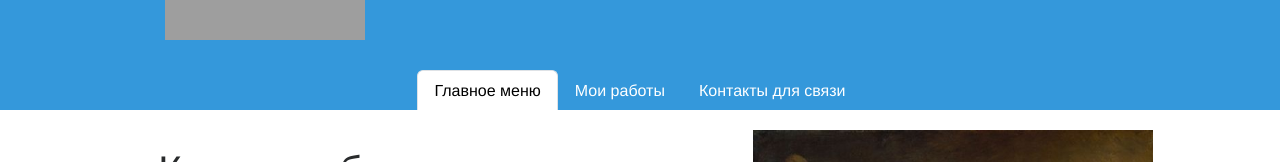
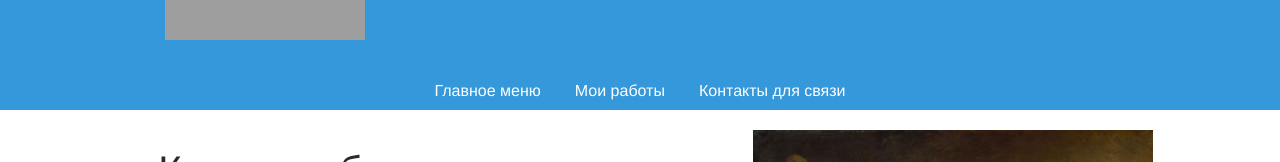
Before and after one commit to AlekseySapunkov/vite-react-bootstrap-ts-app, a React (Vite) app: page / in a window 1280 px wide. Shown: the part 190-352 px from the top of the page. Built offline with nearby package versions, Linux system fonts and the light colour scheme; grey boxes are pictures that could not be loaded.

Commit message:
add Hook useNavigate

```diff
--- a/components/layouts/Header.tsx
+++ b/components/layouts/Header.tsx
@@ -1,19 +1,17 @@
 import React from "react";
 import styles from "./Header.module.scss";
-import {  Nav } from "react-bootstrap";
-const Header = (props:any) => {
-
-  const setVisbilityContactsHandler = (event:any) =>{
-    event.preventDefault()
-    props.setContactsVisible()
+import { Nav } from "react-bootstrap";
+import { Outlet, useNavigate } from 'react-router-dom';
+const Header = (props: any) => {
+  const navigate = useNavigate();
+  const setVisbilityContactsHandler = (event: any) => {
+    navigate('/contacts', { replace: false })
   }
-  const setVisbilityMainContextHandler = (event:any) =>{
-    event.preventDefault()
-    props.setMainContextVisible()
+  const setVisbilityMainContextHandler = (event: any) => {
+    navigate('/', { replace: false })
   }
-  const setVisibilityMyWorksHandler = (event:any) =>{
-    event.preventDefault();
-    props.setMyWorksVisible()
+  const setVisibilityMyWorksHandler = (event: any) => {
+    navigate('/', { replace: false })
   }
   return (
     <React.Fragment>
@@ -23,13 +21,14 @@ const Header = (props:any) => {
           <h1>Художник Ксения</h1>
         </div>
         <Nav className="justify-content-center" variant="tabs" defaultActiveKey="#home">
-        <Nav.Item>
-            <Nav.Link href="#home" className={styles.navLink} onClick={setVisbilityMainContextHandler}>Главное меню</Nav.Link>
-        </Nav.Item>
-            <Nav.Link href="#works" className={styles.navLink} onClick={setVisibilityMyWorksHandler}>Мои работы</Nav.Link>
-            <Nav.Link href="#contacts" onClick={setVisbilityContactsHandler} className={styles.navLink}>Контакты для связи</Nav.Link>
-          </Nav>
+          <Nav.Item>
+            <Nav.Link href="/" className={styles.navLink} onClick={setVisbilityMainContextHandler}>Главное меню</Nav.Link>
+          </Nav.Item>
+          <Nav.Link href="works" className={styles.navLink} onClick={setVisibilityMyWorksHandler}>Мои работы</Nav.Link>
+          <Nav.Link href="contacts" onClick={setVisbilityContactsHandler} className={styles.navLink}>Контакты для связи</Nav.Link>
+        </Nav>
       </header>
+      <Outlet />
     </React.Fragment>
   );
 };
--- a/src/App.tsx
+++ b/src/App.tsx
@@ -9,25 +9,7 @@ import ModalWindow from "../components/UI/ModalWindow";
 import { BrowserRouter, Routes, Route } from 'react-router-dom';
 
 function App() {
-  const [isContactsVisible, setContactsVisible] = useState(false);
-  const [isMainContextVisible, setMainContextVisible] = useState(true);
-  const [isMyWorksVisible, setMyWorksVisible] = useState(false);
   const [isModalVisible, setModalVisible] = useState(false);
-  const setVisibilityContactsHandler = () => {
-    setContactsVisible(true);
-    setMainContextVisible(false);
-    setMyWorksVisible(false);
-  };
-  const setVisibilityMainContextHandler = () => {
-    setContactsVisible(false);
-    setMainContextVisible(true);
-    setMyWorksVisible(false);
-  };
-  const setVisibilityMyWorksHandler = () => {
-    setContactsVisible(false);
-    setMainContextVisible(false);
-    setMyWorksVisible(true);
-  };
   const setModalVisibilityHandler = () => {
     setModalVisible(true);
     if (isModalVisible) {
@@ -40,15 +22,11 @@ function App() {
 
       <React.Fragment>
         {isModalVisible && <ModalWindow setModalVisible={setModalVisibilityHandler} />}
-        <Header
-          setContactsVisible={setVisibilityContactsHandler}
-          setMainContextVisible={setVisibilityMainContextHandler}
-          setMyWorksVisible={setVisibilityMyWorksHandler}
-        />
+        <Header />
         <Routes>
-          <Route path="/" element={isMainContextVisible && <MainContent />} />
-          <Route path="contacts" element={isContactsVisible && <Contacts setModalVisible={setModalVisibilityHandler} />} />
-          <Route path="works" element={isMyWorksVisible && <MyWorks />} />
+          <Route path="/" element={<MainContent />} />
+          <Route path="contacts" element={<Contacts setModalVisible={setModalVisibilityHandler} />} />
+          <Route path="works" element={<MyWorks />} />
         </Routes>
         <Footer setModalVisible={setModalVisibilityHandler} />
       </React.Fragment>
```
